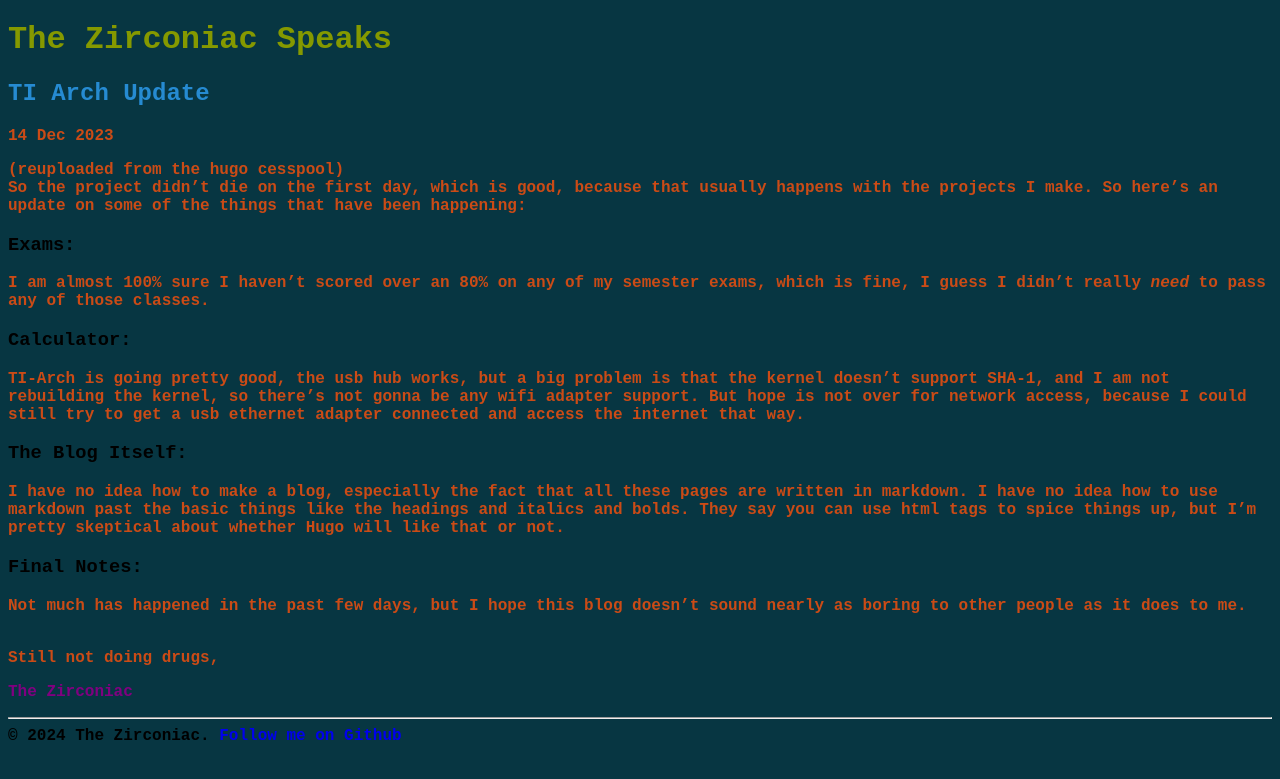
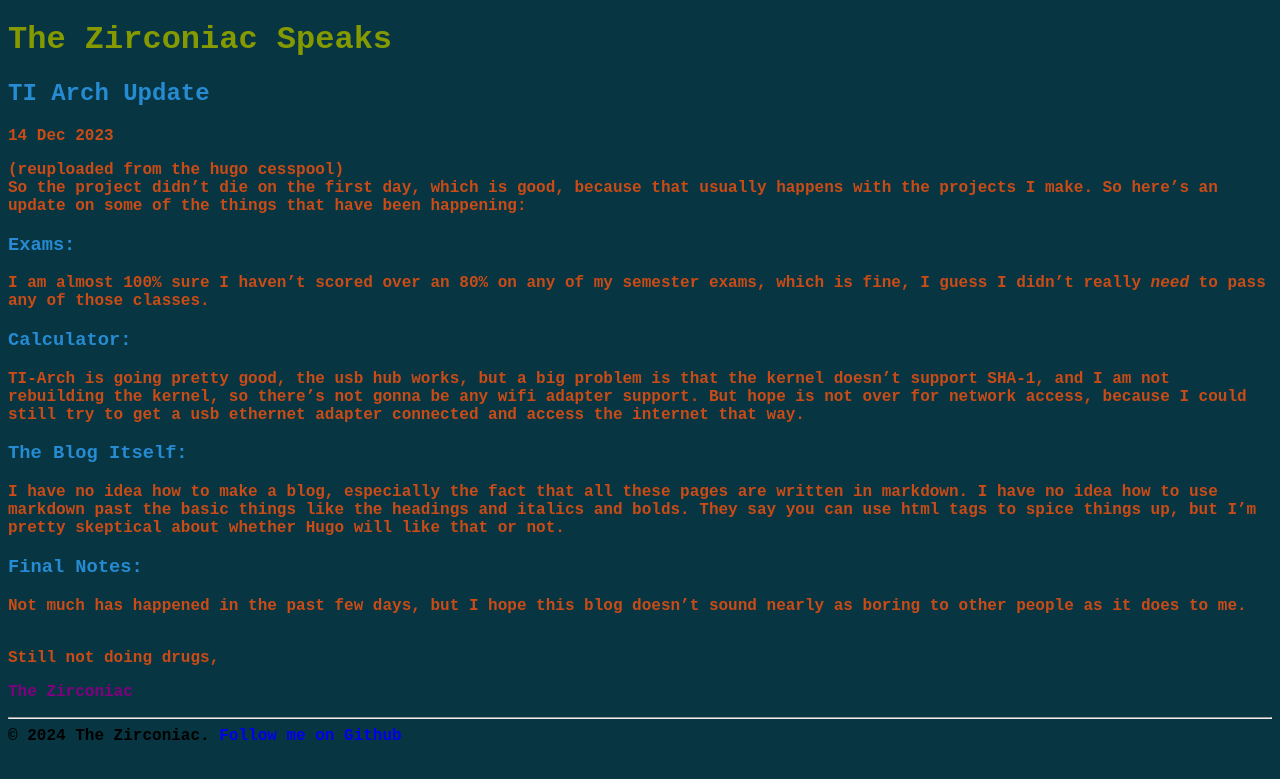
Before and after one commit to ZirconiaCubed3v2/ZirconiaCubed3v2.github.io, a Jekyll site: the page built from _posts/2023-12-14-ti-arch-update.md, in a window 1280 px wide. Shown: the top 779 px of the page. Built offline with Jekyll 4.4.1, drawn with Linux system fonts in a browser that asks for light colours; our own code applies the rules of GitHub Pages for plain Markdown files.

Commit message:
Update style.css

```diff
--- a/css/style.css
+++ b/css/style.css
@@ -10,6 +10,9 @@ p {
 }
 a {
   text-decoration: none;
+}
+h1,h2,h3,h4,h5,h6 {
+  color: #268bd2;
 }
 #sitetitle {
   color: #859900;
```
